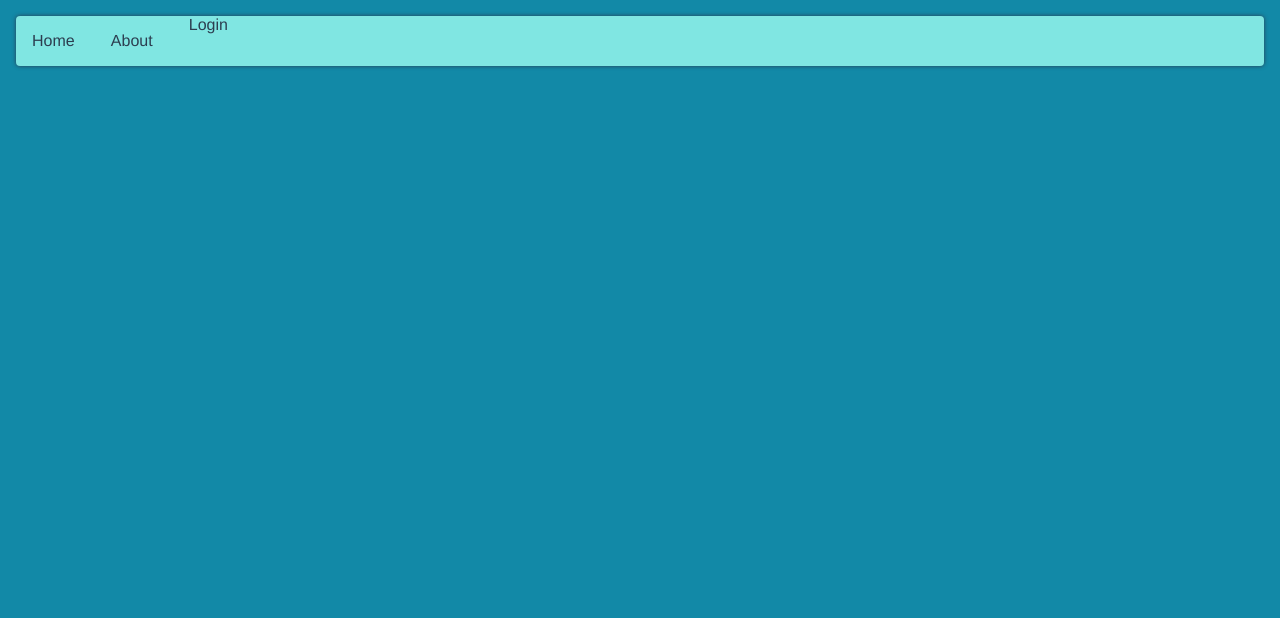
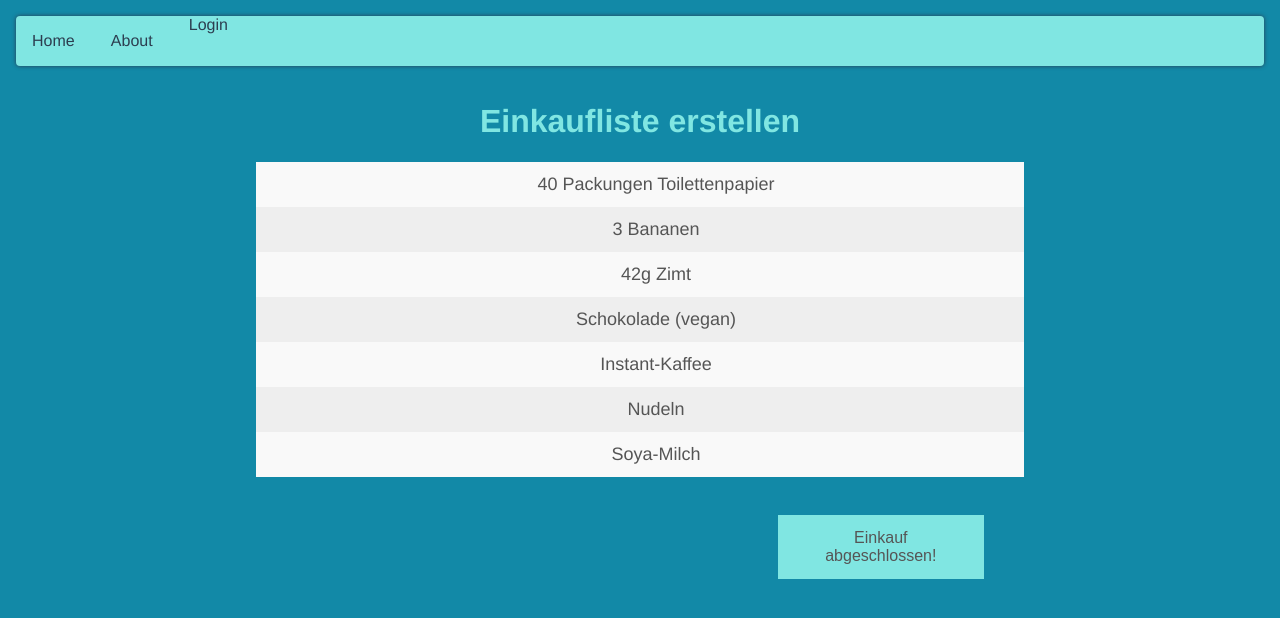
Before and after one commit to NeighborhoodAid/frontend, a Vue app: page /buyList in a window 1280 px wide. Shown: the top 618 px of the page. Built offline with nearby package versions, Linux system fonts and the light colour scheme.

Commit message:
Page to view and check a list is done.

```diff
--- a/src/App.vue
+++ b/src/App.vue
@@ -4,7 +4,8 @@
       <router-link to="/">Home</router-link> |
       <router-link to="/about">About</router-link> |
       <span v-if="$store.getters['userModule/isLoggedIn']"><router-link to="/profile">Profile</router-link> | </span>
-      <span v-if="$store.getters['userModule/isLoggedIn']"><router-link to="/list">Einkaufsliste</router-link> | </span>
+      <span v-if="$store.getters['userModule/isLoggedIn']"><router-link to="/createList">Liste erstellen</router-link> | </span>
+      <span v-if="$store.getters['userModule/isLoggedIn']"><router-link to="/buyList">Liste kaufen</router-link> | </span>
       <span v-if="$store.getters['userModule/isLoggedIn']"><router-link to="/logout">Logout</router-link> </span>
       <span v-else> <router-link to="/login">Login</router-link></span>
     </div>
--- a/src/router/index.ts
+++ b/src/router/index.ts
@@ -31,9 +31,16 @@ const routes = [
     component: () => import(/* webpackChunkName: "about" */ '../views/Profile.vue')
   },
   {
-    path: '/list',
-    name: 'Einkaufsliste',
-    component: () => import('../views/List.vue')
+    path: '/createList',
+    name: 'CreateList',
+    // this page is for elderly or sick people to enter their needed supplies
+    component: () => import('../views/CreateList.vue')
+  },
+  {
+    path: '/buyList',
+    name: 'BuyList',
+    // this page is a check list for people who buy for others
+    component: () => import('../views/BuyList.vue')
   },
   {
     path: '/login',
--- /dev/null
+++ b/src/views/BuyList.vue
@@ -0,0 +1,264 @@
+<template>
+    <div class="list">
+        <h1>Einkaufliste erstellen</h1>
+
+        <ul id="list">
+            <li v-for="(product, index) in products" :class="checkedProducts.includes(product) ? 'checked' : '' " :key="index" v-on:click="checkItem(product)">
+                {{product}}
+            </li>
+        </ul>
+        <div class="publish">
+            <button type="submit">Einkauf abgeschlossen!</button>
+        </div>
+
+    </div>
+</template>
+
+<script>
+import Vue from 'vue'
+export default Vue.extend({
+    data: function () { //this must come from properties
+        return {
+            products: [
+                '40 Packungen Toilettenpapier',
+                '3 Bananen',
+                '42g Zimt',
+                'Schokolade (vegan)',
+                'Instant-Kaffee',
+                'Nudeln',
+                'Soya-Milch'
+            ],
+            checkedProducts: []
+        }
+    },
+    methods: {
+        /*Check item from list*/
+        checkItem: function (product) {
+            console.log(product);
+            console.log(this.checkedProducts);
+            if (this.checkedProducts.includes(product)) {
+                console.log("true")
+                let i = 0;
+                while (i < this.checkedProducts.length) {
+                    if (this.checkedProducts[i] == product) {
+                        break;
+                    }
+                    i = i + 1;
+                }
+                this.checkedProducts.splice(i, 1)
+            } else {
+                this.checkedProducts.push(product);
+            }
+        }
+    }
+})
+</script>
+
+
+<style lang="scss" scoped>
+
+
+    /*Things concerning the checkbox and Comment-Field*/
+    .checkComment {
+        text-align: left;
+        margin: 30px 0 5px 0px;
+    }
+
+    /*place checkbox*/
+    #addcomment {
+        margin: 4px 7px;
+    }
+
+    /*Place label fr checkbox */
+    label {
+        margin: 5px;
+    }
+
+
+    .publish {
+        padding: 30px 40px;
+        text-align: center;
+    }
+
+    button {
+        background-color: #80e6e2;
+        color: #555;
+        font-size: 16px;
+        padding: 14px 20px;
+        margin: 8px 0;
+        border: none;
+        cursor: pointer;
+        width: 30%;
+        float: right;
+    }
+
+        button:hover {
+            opacity: 0.8;
+        }
+
+    .list {
+        padding: 0 20% 0 20%;
+    }
+    /* Include the padding and border in an element's total width and height */
+    * {
+        box-sizing: border-box;
+    }
+
+    /* Remove margins and padding from the list */
+    ul {
+        margin: 0;
+        padding: 0;
+        color: #555;
+    }
+
+        /* Style the list items */
+        ul li {
+            cursor: pointer;
+            position: relative;
+            padding: 12px 8px 12px 40px;
+            list-style-type: none;
+            background: #eee;
+            font-size: 18px;
+            transition: 0.2s;
+            /* make the list items unselectable */
+            -webkit-user-select: none;
+            -moz-user-select: none;
+            -ms-user-select: none;
+            user-select: none;
+        }
+
+            /* Set all odd list items to a different color (zebra-stripes) */
+            ul li:nth-child(odd) {
+                background: #f9f9f9;
+            }
+
+            /* Darker background-color on hover */
+            ul li:hover {
+                background: #ddd;
+            }
+
+            /* When clicked on, add a background color and strike out text */
+            ul li.checked {
+                background: #888;
+                color: #fff;
+                text-decoration: line-through;
+            }
+
+                /* Add a "checked" mark when clicked on */
+                ul li.checked::before {
+                    content: '';
+                    position: absolute;
+                    border-color: #fff;
+                    border-style: solid;
+                    border-width: 0 2px 2px 0;
+                    top: 10px;
+                    left: 16px;
+                    transform: rotate(45deg);
+                    height: 15px;
+                    width: 7px;
+                }
+
+    /* Style the close button */
+    .close {
+        position: absolute;
+        right: 0;
+        top: 0;
+        padding: 12px 16px 12px 16px;
+    }
+
+        .close:hover {
+            background-color: #f44336;
+            color: white;
+        }
+
+    /* Style the header */
+    .header {
+        background-color: #80e6e2;
+        padding: 30px 40px;
+        color: white;
+        text-align: center;
+    }
+
+        /* Clear floats after the header */
+        .header:after {
+            content: "";
+            display: table;
+            clear: both;
+        }
+
+    /* Style the input */
+    input {
+        margin: 0;
+        border: none;
+        border-radius: 0;
+        padding: 10px;
+        float: left;
+        font-size: 16px;
+    }
+
+    /*number of things to buy*/
+    #count {
+        width: 10%
+    }
+
+    /*thing to buy*/
+    #name {
+        width: 65%
+    }
+
+    #comment {
+        width: 100%;
+        height: 2em;
+    }
+
+    /* Style the "Add" button */
+    .addBtn {
+        padding: 10px;
+        padding-top: 11px;
+        width: 25%;
+        background: #d9d9d9;
+        color: #555;
+        float: left;
+        text-align: center;
+        font-size: 16px;
+        cursor: pointer;
+        transition: 0.3s;
+        border-radius: 0px;
+        margin: 0px;
+    }
+
+        .addBtn:hover {
+            background-color: #bbb;
+        }
+
+    .menu-entry {
+        border-bottom-style: solid;
+        border-bottom-width: 1px;
+        border-bottom-color: gray;
+        padding-top: 8px;
+        padding-bottom: 8px;
+        height: 120px;
+        width: 100vw;
+        .icon > img
+
+    {
+        text-align: left;
+        height: 2em;
+        padding-left: 4px;
+        padding-right: 4px;
+    }
+
+    .value {
+        text-align: left;
+        display: inline;
+    }
+
+    .button > img {
+        text-align: right;
+        padding-left: 4px;
+        padding-right: 4px;
+        width: 24px;
+        height: 24px;
+    }
+    }
+</style>
```
Also changed, not shown: src/views/CreateList.vue (renamed from src/views/List.vue).
